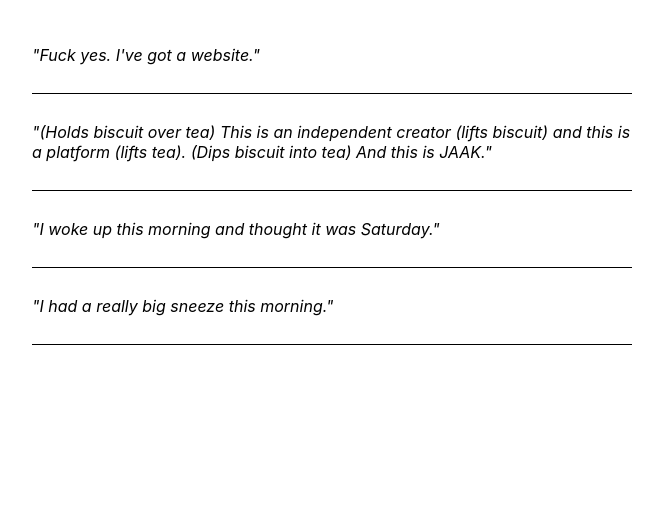
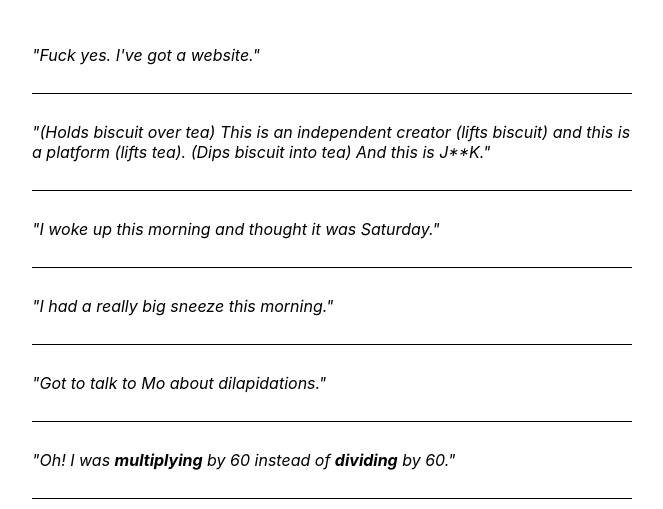
Before and after one commit to lukehedger/sam.life, a plain HTML site: page index.html in a window 1280 px wide. Shown: the part 223-732 px from the top of the page, without its empty margins (308-971 px from the left). Drawn offline with Linux system fonts and the light colour scheme.

Commit message:
More Sam

```diff
--- a/index.html
+++ b/index.html
@@ -66,7 +66,7 @@
       <li>
         "(Holds biscuit over tea) This is an independent creator (lifts biscuit)
         and this is a platform (lifts tea). (Dips biscuit into tea) And this is
-        JAAK."
+        J**K."
       </li>
 
       <li>
@@ -76,6 +76,14 @@
       <li>
         "I had a really big sneeze this morning."
       </li>
+
+      <li>
+        "Got to talk to Mo about dilapidations."
+      </li>
+
+      <li>
+        "Oh! I was <b>multiplying</b> by 60 instead of <b>dividing</b> by 60."
+      </li>
     </ul>
   </body>
 </html>
```
Also changed, not shown: package.json (deleted, +0 -7 lines).
